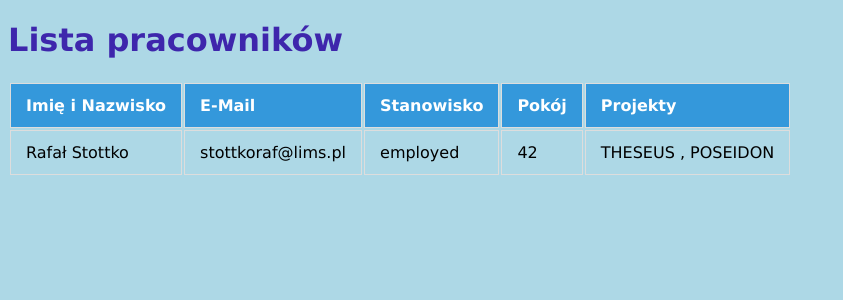
After one commit to all2gos/mbd_lims, a Django app: page /employes/ in a window 1280 px wide. The commit adds this page. Shown: the top 300 px of the page, without its empty margins (0-843 px from the left). Run offline with Django 5.2, Linux system fonts and the light colour scheme; a user stored in the database is signed in; data comes from the database, SQL or seed files in the repository.

Commit message:
polishing style and trying to made some relations in db

```diff
--- a/lims/urls.py
+++ b/lims/urls.py
@@ -23,9 +23,11 @@ urlpatterns = [
 	path('home/', welcome, name='Welcome'),
     path('login/', login_view, name='login'),
     path('logout/', logout_view, name='logout'),
-    path('projects_home/', project_home, name='projects'),
+    path('projects_home/', projects_home, name='projects'),
     path('submit_project/', submit_project, name='submit_project'),
     path('home_user/',home_user, name='home_user'),
 	path('projekty/', include('projekty.urls')),
+    path('employes/',employes_home, name='employes'),
+    path('add_medical_test/',add_medical_test, name='add_medical_test')
 
 ]
--- a/projekty/forms.py
+++ b/projekty/forms.py
@@ -1,9 +1,9 @@
 from django import forms
-from .models import projects
+from .models import Project
 
 class ProjectsForm(forms.ModelForm):
     class Meta:
-        model = projects
+        model = Project
         fields = ['project_name','team_leader','description']
 
 class UserLoginForm(forms.Form):
--- a/projekty/models.py
+++ b/projekty/models.py
@@ -1,59 +1,50 @@
 from django.db import models
 
 # Create your models here.
-class Employes(models.Model):
+
+class Project(models.Model):
+   project_name=models.CharField(max_length=30)
+   team_leader=models.CharField(max_length=30)
+   description=models.CharField(max_length=400)
+
+class Employee(models.Model):
+   full_name=models.CharField(max_length=40)
+   mail=models.CharField(max_length=40, null=True)
+   position=models.CharField(max_length=100)
+   adres=models.CharField(max_length=100)
+   room_number=models.IntegerField()
+   telephone_number=models.CharField(max_length=12, null=True)
+   team = models.ManyToManyField(Project)
+
+class Patient(models.Model):
+   full_name=models.CharField(max_length=40)
+   PESEL=models.CharField(max_length=11)
+   birth_name=models.CharField(max_length=40)
+   adres=models.CharField(max_length=100)
+   mail=models.CharField(max_length=30)
+   status=models.CharField(max_length=20)
+   diagnosis=models.CharField(max_length=40)
+   sex=models.CharField(max_length=10)
+
+class Method(models.Model):
    name=models.CharField(max_length=40)
-   adres=models.CharField(max_length=100)
-   age=models.IntegerField
+   description=models.CharField(max_length=40)
 
-class users(models.Model):
-   login=models.CharField(max_length=25)
-   password=models.CharField(max_length=10)
-   mail=models.CharField(max_length=30)
-   telephone_number=models.CharField(max_length=12)
+class Experiments (models.Model):
+   worker= models.ForeignKey(Employee, on_delete=models.SET_NULL, null=True)
+   patients = models.ForeignKey(Patient, on_delete=models.SET_NULL, null=True)
+   experiment_name=models.CharField(max_length=50)
+   description=models.CharField(max_length = 50)
+   method=models.ForeignKey(Method, on_delete=models.SET_NULL, null=True)
 
-class personal_inf(models.Model):
-   adres=models.CharField(max_length=100)
-   room_number=models.IntegerField(max_length=3)
-   team=models.CharField(max_length=2)
-   name=models.CharField(max_length=40)
-   surname=models.CharField(max_length=40)
-
-class laboratories(models.Model):
+class Laboratory(models.Model):
    lab_name=models.CharField(max_length=40)
    adres=models.CharField(max_length=100)
    web_adres=models.CharField(max_length=40)
    mail=models.CharField(max_length=30)
 
-class projects(models.Model):
-   project_name=models.CharField(max_length=30)
-   team_leader=models.CharField(max_length=40)
-   description=models.CharField(max_length=40)
-
-class experiments (models.Model):
-   worker=models.CharField(max_length=50)
-   experiment_name=models.CharField(max_length=50)
-   description=models.CharField(max_length = 50)
-   method=models.CharField(max_length=50)
-
-class metody (models.Model):
-   name=models.CharField(max_length=40)
-   description=models.CharField(max_length=40)
-
-class key_words (models.Model):
+class KeyWord(models.Model):
    name=models.CharField(max_length=40)
 
-class patients (models.Model):
-   name=models.CharField(max_length=40)
-   surname=models.CharField(max_length=40)
-   PESEL=models.CharField(max_length=11)
-   birth_name=models.CharField(max_length=40)
-   adres=models.CharField(max_length=100)
-   mail=models.CharField(max_length=30)
-   patientscol=models.CharField(max_length=40)
-   status=models.CharField(max_length=20)
-   diagnosis=models.CharField(max_length=40)
-   sex=models.CharField(max_length=10)
-
-class diagnosis(models.Model):
+class Diagnosis(models.Model):
    icd_10=models.CharField(max_length=5)
--- a/projekty/urls.py
+++ b/projekty/urls.py
@@ -19,7 +19,6 @@ from django.urls import path
 from . import views
 
 urlpatterns = [
-    path('admin/', admin.site.urls),
     path('project/<int:project_id>/', views.project_detail, name='project_detail'),
     path('project/add', views.add_project, name='add_project'),
 
--- a/projekty/views.py
+++ b/projekty/views.py
@@ -10,23 +10,35 @@ from .forms import *
 def welcome(request):
     return render(request, 'home.html')
 
+@login_required
 def project_detail(request, project_id):
-    project = projects.objects.get(id=project_id)
+    project = Project.objects.get(id=project_id)
     return render(request, 'project_detail.html', {'project': project})
 
-def project_home(request):
-	c = projects.objects.count()
-	l = projects.objects.all()
+@login_required
+def employes_home(request):
+	l = Employee.objects.all()
 
-	return render(request, 'projects.html',{'c':c, 'l':l})
+	return render(request, 'employes.html',{'l':l})
+
+@login_required
+def projects_home(request):
+	c = Project.objects.count()
+	l = Project.objects.all()
+
+	return render(request, 'projects_home.html',{'c':c, 'l':l})
 
 def add_project(request):
 	return render(request, 'add_project.html')
+
+def add_medical_test(request):
+	return render(request, 'add_medical_test.html')
 
 @login_required
 def home_user(request):
 	return render(request, 'home_user.html')
 
+@login_required
 def submit_project(request):
 	form = ProjectsForm(request.POST)
 
@@ -36,6 +48,7 @@ def submit_project(request):
 	else:
 		form = ProjectsForm()
 	return render(request, 'submit_project.html', {'form':form})
+
 
 def login_view(request):
     if request.method == 'POST':
--- /dev/null
+++ b/static/all_styles.css
@@ -0,0 +1,90 @@
+body {
+    background-color: lightblue;
+    font-family: verdana;
+  }
+
+.error-message {
+    color: red;
+}
+
+h1 {
+  color: #3e26ac; /* Wybierz kolor według preferencji */
+}
+
+/* Centering content */
+.centering {
+  text-align: center;
+  width: 100%;
+  max-width: 1920px; /* Adjust as needed */
+  padding: 20px;
+}
+
+/* more fancy button look */
+.button-modern {
+  background-color: #3498db;
+  border: none;
+  border-radius: 5px;
+  color: white;
+  padding: 10px 20px;
+  text-align: center;
+  text-decoration: none;
+  display: inline-block;
+  font-size: 16px;
+  margin: 10px 2px;
+  cursor: pointer;
+  transition-duration: 0.4s;
+}
+
+.button-modern:hover {
+  background-color: #2980b9; /* Darker shade on hover */
+  color: white;
+  box-shadow: 0 5px 15px rgba(0, 0, 0, 0.3);
+}
+
+.button-modern:active {
+  background-color: #1a5a83; /* Even darker shade on click */
+  box-shadow: 0 2px 5px rgba(0, 0, 0, 0.2); /* Reduced shadow on click */
+  transform: translateY(2px); /* Slight move down on click */
+}
+
+/* fancy tables are here */
+.fancy-table {
+  width: 100%;
+  border-collapse: collapse;
+  margin: 20px 0;
+  font-size: 18px;
+  text-align: left;
+  box-shadow: 0 5px 15px rgba(0, 0, 0, 0.1);
+}
+
+.table-modern thead tr {
+  background-color: #3498db; /* Primary color */
+  color: white;
+  text-align: left;
+  font-weight: bold;
+}
+
+.table-modern th, .table-modern td {
+  padding: 12px 15px;
+  border: 1px solid #ddd;
+}
+
+.table-modern tbody tr {
+  border-bottom: 1px solid #ddd;
+  transition: background-color 0.3s ease;
+}
+
+.table-modern tbody tr:nth-of-type(even) {
+  background-color: #f3f3f3;
+}
+
+.table-modern tbody tr:last-of-type {
+  border-bottom: 2px solid #3498db; /* Primary color */
+}
+
+.table-modern tbody tr:hover {
+  background-color: #3e26ac !important; /* Slightly lighter shade on hover for all rows */
+  cursor: pointer;
+  color: #f1f4f7; /* Change text color on hover */
+  font-weight: bold; /* Make text bold on hover */
+}
--- /dev/null
+++ b/templates/employes.html
@@ -0,0 +1,49 @@
+{% load static %}
+<!DOCTYPE html>
+<html lang='en'>
+
+<head>
+<meta charset="UTF-8">
+<title> LIMS </title>
+
+<meta charset="UTF-8">
+<meta name="viewport" content="width=device-width, initial-scale=1.0">
+<title>Product List</title>
+<link rel="stylesheet" href="{% static 'all_styles.css' %}">
+<link rel="shortcut icon" type="image/png" href="{% static 'favicon.png' %}">
+
+</head>
+<body>
+    <h1>Lista pracowników</h1>
+    <table class="table-modern">
+        <thead>
+            <tr>
+                <th>Imię i Nazwisko</th>
+                <th>E-Mail</th>
+                <th>Stanowisko</th>
+                <th>Pokój</th>
+                <th>Projekty</th>
+
+            </tr>
+        </thead>
+        <tbody>
+            {% for obj in l %}
+                <tr>
+                    <td>{{ obj.full_name }}</td>
+                    <td>{{ obj.mail }}</td>
+                    <td>{{ obj.position }}</td>
+                    <td>{{ obj.room_number }}</td>
+                    <td>
+                        {% for project in obj.team.all %}
+                            {{ project.project_name }}
+                            {% if not forloop.last %}, {% endif %}
+                        {% endfor %}
+                    </td>
+
+
+                </tr>
+            {% endfor %}
+        </tbody>
+    </table>
+</body>
+</html>
--- a/templates/home.html
+++ b/templates/home.html
@@ -5,7 +5,7 @@
 <head>
 <meta charset="UTF-8">
 <title> LIMS </title>
-<link rel="stylesheet" href="{% static 'test_style.css' %}">
+<link rel="stylesheet" href="{% static 'all_styles.css' %}">
 <link rel="shortcut icon" type="image/png" href="{% static 'favicon.png' %}">
 
 </head>
--- a/templates/login.html
+++ b/templates/login.html
@@ -2,8 +2,10 @@
 <!DOCTYPE html>
 <html lang='en'>
 
+<link rel="stylesheet" href="{% static 'all_styles.css' %}">
+<link rel="shortcut icon" type="image/png" href="{% static 'favicon.png' %}">
 {% if messages %}
-    <ul class="messages">
+    <ul class="error-message">
         {% for message in messages %}
             <li>{{ message }}</li>
         {% endfor %}
@@ -15,7 +17,7 @@
     {{ form.as_p }}
 
     <br><br><br>
-    <br><button type="submit">Zaloguj</button>
+    <br><button type="submit", class="button-modern">Zaloguj</button>
 </form>
 
 </html>
--- a/templates/project_detail.html
+++ b/templates/project_detail.html
@@ -5,7 +5,7 @@
 <head>
 <meta charset="UTF-8">
 <title> LIMS </title>
-<link rel="stylesheet" href="{% static 'test_style.css' %}">
+<link rel="stylesheet" href="{% static 'all_styles.css' %}">
 <link rel="shortcut icon" type="image/png" href="{% static 'favicon.png' %}">
 
 </head>
--- a/templates/submit_project.html
+++ b/templates/submit_project.html
@@ -5,7 +5,7 @@
 <head>
 <meta charset="UTF-8">
 <title> LIMS </title>
-<link rel="stylesheet" href="{% static 'test_style.css' %}">
+<link rel="stylesheet" href="{% static 'all_styles.css' %}">
 <link rel="shortcut icon" type="image/png" href="{% static 'favicon.png' %}">
 
 </head>
```
Also changed, not shown: projekty/admin.py (+8 -10 lines), static/test_style.css (deleted, +0 -8 lines), templates/add_medical_test.html (added, +32 -0 lines), templates/home_user.html (+11 -4 lines), templates/projects_home.html (added, +27 -0 lines), db.sqlite3, projekty/migrations/0002_employee_patient_project_rename_key_words_keyword_and_more.py (added), projekty/migrations/0003_alter_employee_mail_rename_name_employee_full_name_and_more.py (added).
